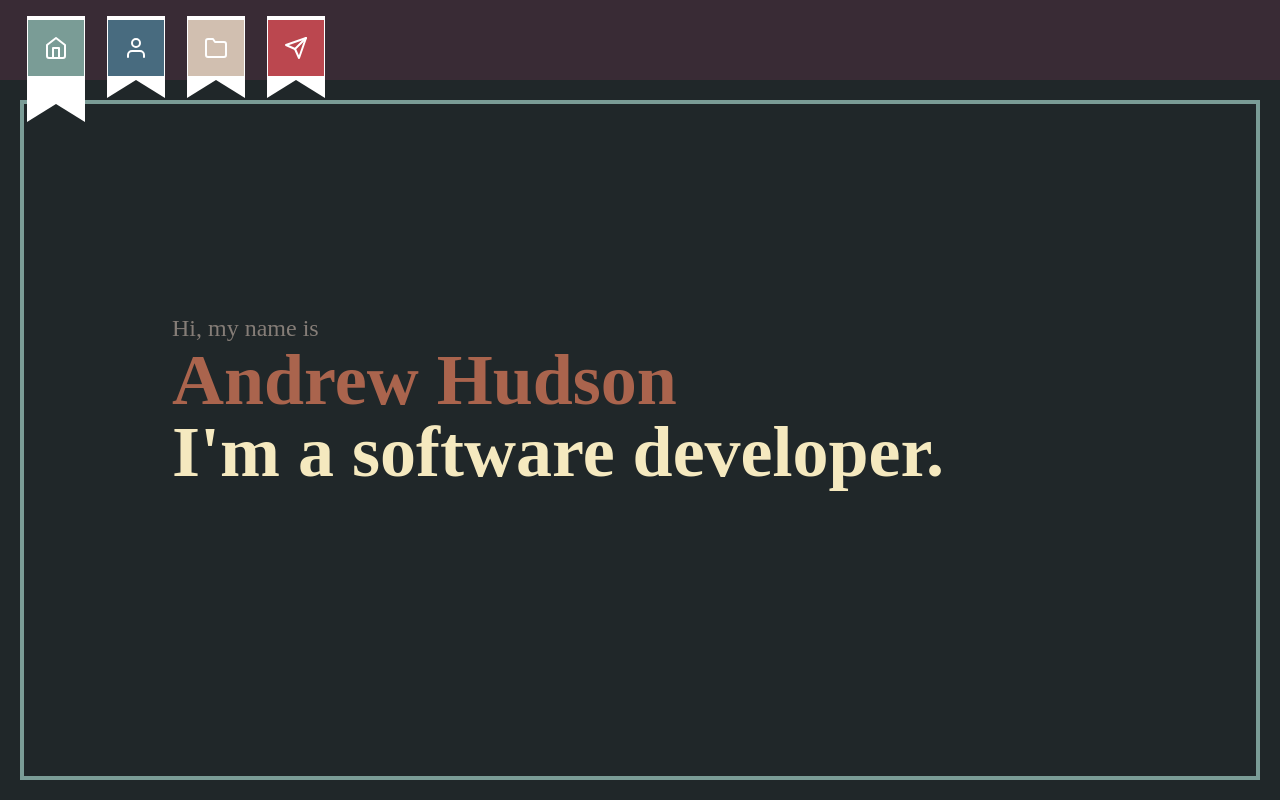
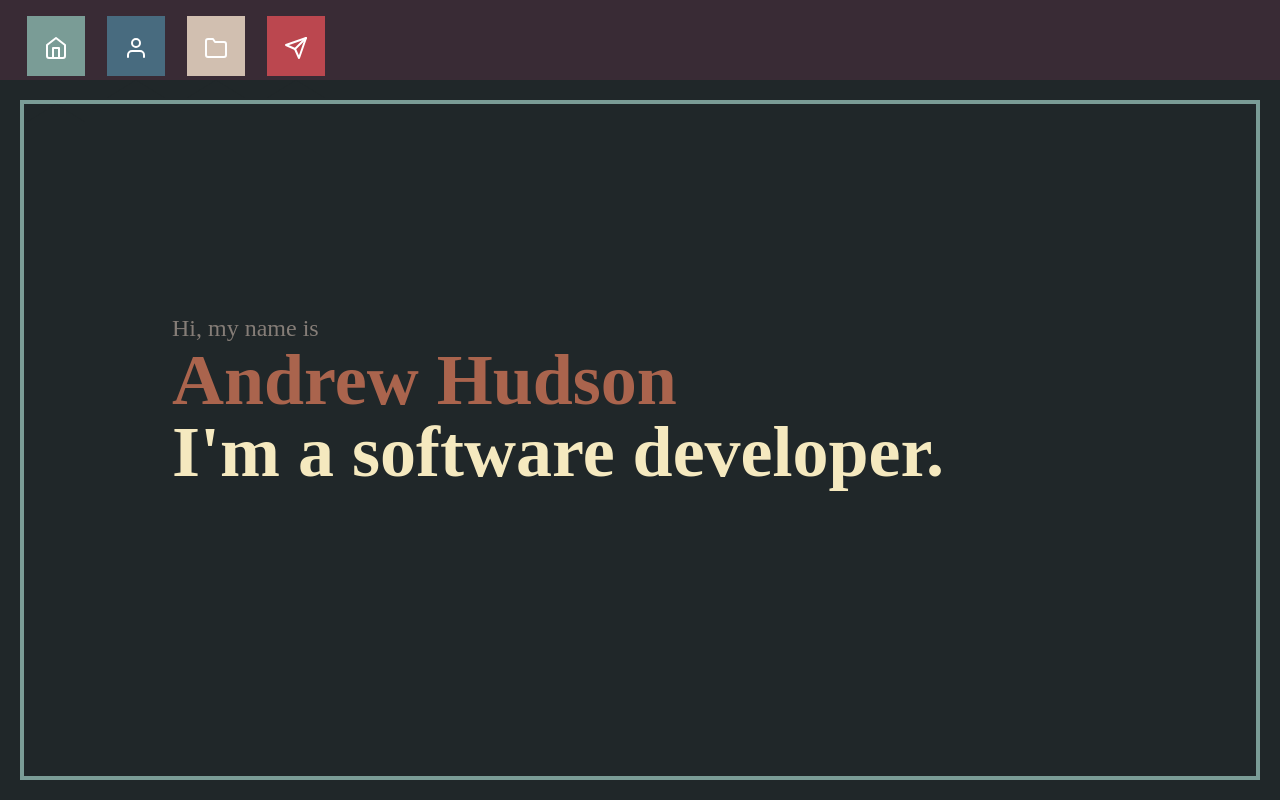
Before and after one commit to Wigglebot37/WebPortfolio, a React (Create React App) app: page / in a window 1280 px wide. Built offline with nearby package versions, Linux system fonts and the light colour scheme; the HTML template or start-up script is replaced by a standard one.

Commit message:
More color testing.

```diff
--- a/src/components/Navbar.jsx
+++ b/src/components/Navbar.jsx
@@ -45,7 +45,8 @@ const Navbar = ({ currentSection, setCurrentSection }) => {
                         ${currentSection === section.name && hoveredSection === null ? 'border-b-[46px]' : ''}
                         ${hoveredSection !== null && hoveredSection !== currentSection ? 'border-b-[22px]' : ''}`}
                     style={{
-                        borderColor: '#FFFFFF',
+                        borderColor: sectionBorderColors[section.name],
+                        borderBottom: '#FFFFFF',
                         backgroundColor: sectionBorderColors[section.name],
                     }}>
                         {section.icon}
```
